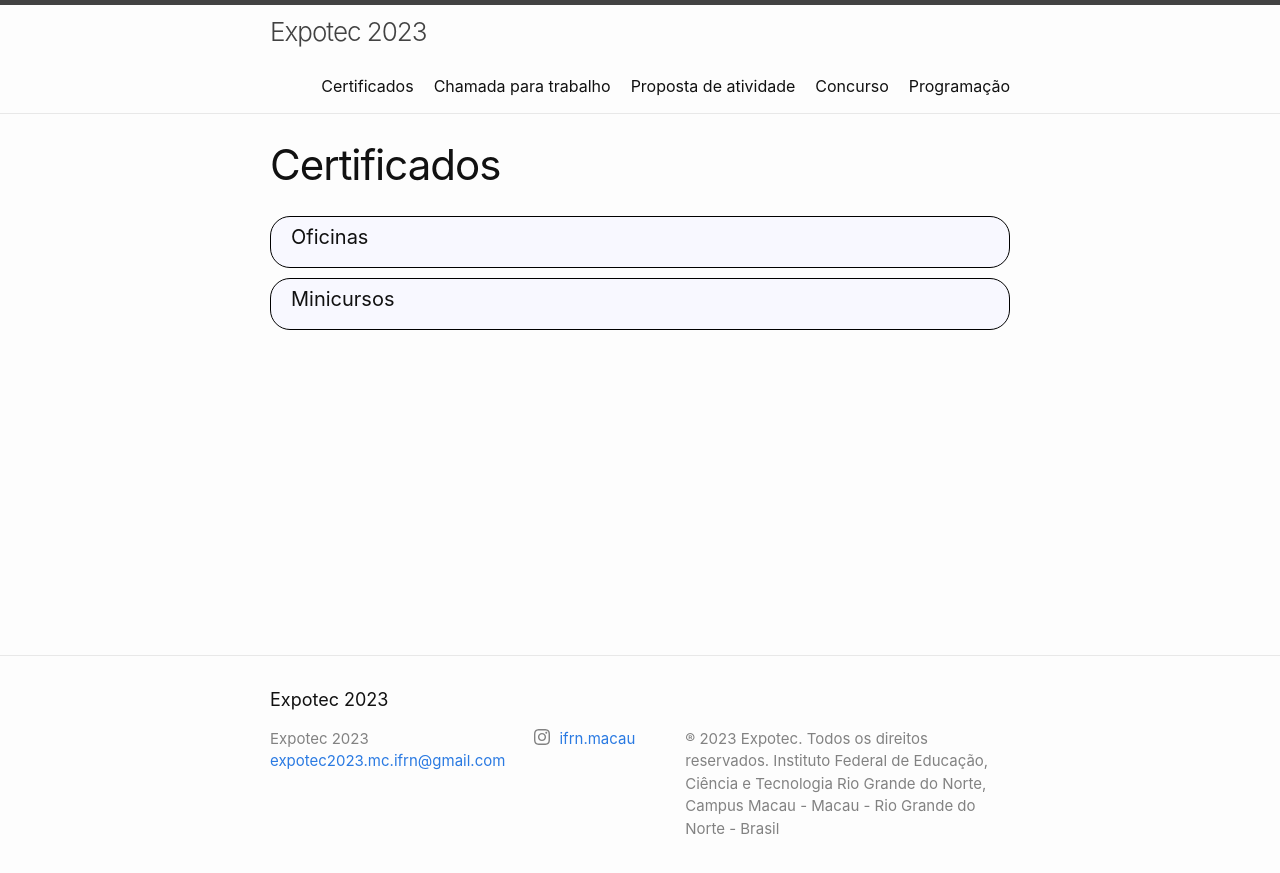
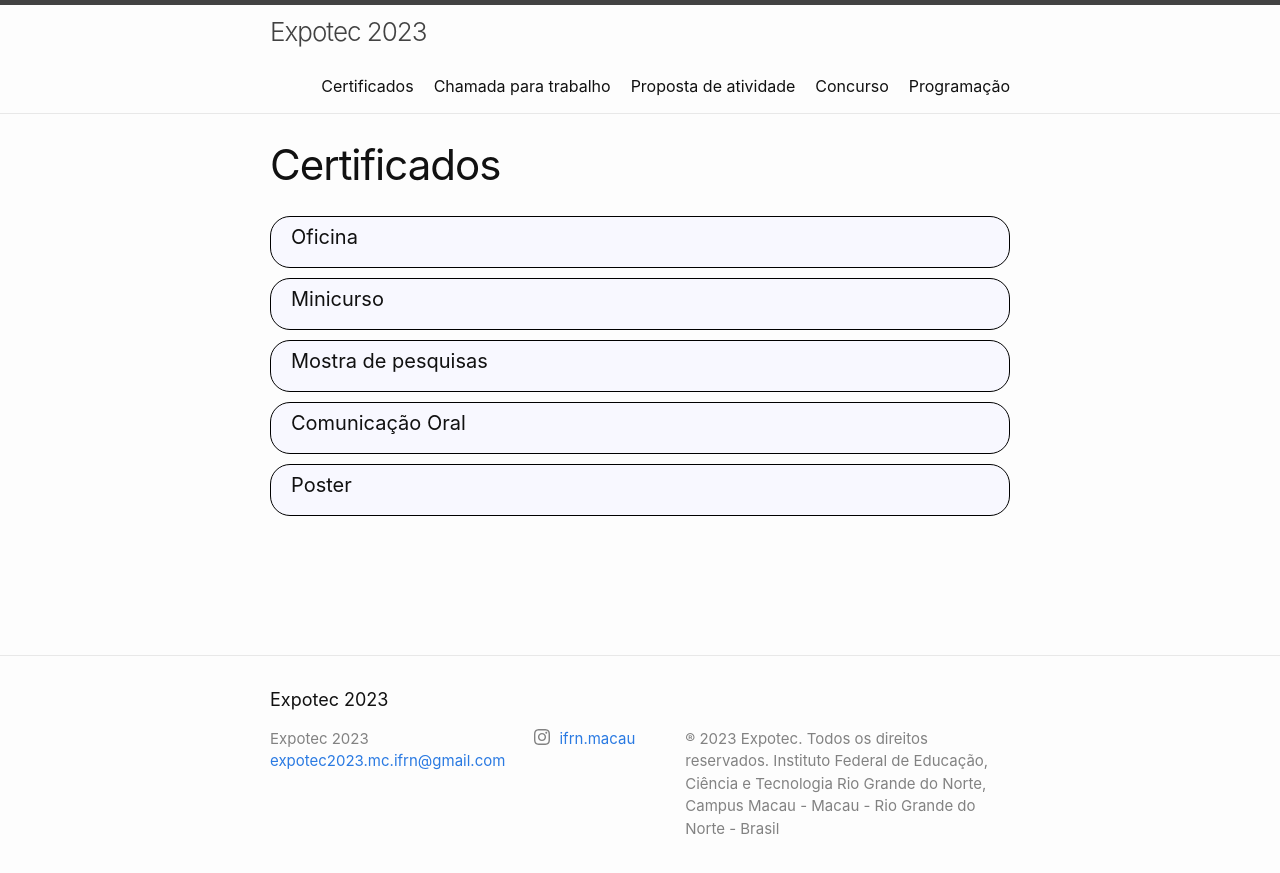
Before and after one commit to ifrn-macau/expotec2023, a Jekyll site: the page built from certificados.md, in a window 1280 px wide. Shown: the top 873 px of the page. Built offline with Jekyll 4.4.1, drawn with Linux system fonts in a browser that asks for light colours; part of the change alters nothing that is shown.

```diff
--- a/certificados.md
+++ b/certificados.md
@@ -42,22 +42,33 @@ permalink: /certificados/
 }
         </style>
 
+
+
+<!--OFICINAS -->
 <div class="expansivel" id="div-terca-1" onclick="expandirDiv('div-terca-1')">
-        <h4 class="titulo-conteudo">Oficinas</h4>
+        <h4 class="titulo-conteudo">Oficina</h4>
         <div class="conteudo-expansivel">
             <div class="detalhes">
           <h4>ANSIEDADE NA CONSTRUÇÃO DA RESILIÊNCIA EMOCIONAL</h4>
             <p><a href="https://drive.google.com/drive/folders/1fSipaMRkd4tQ7TkT_etMrnq6aLpv5LhN?usp=sharing" target="_blank">Link dos certificados</a></p>
-            <h4>Título:</h4>
-            <p>Link dos certificados</p>
+            <h4>O USO DA PLATAFORMA SÊNECA COMO FERRAMENTA EDUCACIONAL ON-LINE</h4>
+            <p><a href="https://drive.google.com/drive/folders/1QlRuJZuz2V3TFfGcGF8NYlAdmtK7dKJd?usp=sharing" target="_blank">Link dos certificados</a></p>
+            <h4>ARTESANATO SUSTENTÁVEL PARA MULHERES DE BAIXA RENDA</h4>
+            <p><a href="https://drive.google.com/drive/folders/1XCClKZa6rI66cb2FkNhVKmOCL_4ClEYU?usp=sharing" target="_blank">Link dos certificados</a></p>
+            <h4>LETTERRING TRANSFORMANDO PALAVRAS</h4>
+            <p><a href="https://drive.google.com/drive/folders/1gysTI1sx4yz2msK_bCXAUDcU8PhDRiL7?usp=sharing" target="_blank">Link dos certificados</a></p>
         </div>
 
 
 </div>
       </div>
 
+
+
+<!--MICURSOS -->
+
 <div class="expansivel" id="div-terca-2" onclick="expandirDiv('div-terca-2')">
-        <h4 class="titulo-conteudo">Minicursos</h4>
+        <h4 class="titulo-conteudo">Minicurso</h4>
         <div class="conteudo-expansivel">
 
 <div class="detalhes">
@@ -65,31 +76,93 @@ permalink: /certificados/
                   <p><a href="https://drive.google.com/drive/folders/1xcD24YuLVhZOlpCpweZAsF11HwAwppCW?usp=sharing" target="_blank">Link dos certificados</a></p>
                   <h4 >LETRAMENTO RACIAL</h4>
                   <p><a href="https://drive.google.com/drive/folders/11QDUg3rOOxIFQq0ucAuPB5RHFnUvS9pL?usp=sharing" target="_blank">Link dos certificados</a></p>
-              </div>
+                  <h4>DESIGN CRIATIVOS PARA EVENTOS COM O CANVA</h4>
+                  <p><a href="https://drive.google.com/drive/folders/1gPjX8HVpSU3PnHoulsf00FcHyX_-DavM?usp=sharing" target="_blank">Link dos certificados</a></p>
+                  <h4>RPG PARA O ENSINO E APRENDIZAGEM DE PROBABILIDADE</h4>
+                  <p><a href="https://drive.google.com/drive/folders/13L_yUINlDRXMJzeiY8y_lzZG5_trHivX?usp=sharing" target="_blank">Link dos certificados</a></p>
+                  <h4>ANÁLISE FISICO-QUÍMICA DA ÁGUA</h4>
+                  <p><a href="https://drive.google.com/drive/folders/1QiZITr-SLMZIrVPKFnBoacxwOuuEFOYY?usp=sharing" target="_blank">Link dos certificados</a></p>
+                  <h4>BOAS PRÁTICAS PARA CROMATOGRAFIA LÍQUIDA DE ALTA EFICIÊNCIA</h4>
+                  <p><a href="https://drive.google.com/drive/folders/1pKktcaORQCQZ_StFho9_UGwFr12nT_Oj?usp=sharing" target="_blank">Link dos certificados</a></p>
+                <h4>CANVA COM IA: DESENHANDO PARA O FUTURO CRIATIVO</h4>
+                  <p><a href="https://drive.google.com/drive/folders/1ERMzcjWWr10UM5peFcCJ-JbQ7Yg9pk0R?usp=sharing" target="_blank">Link dos certificados</a></p>
+                  <h4>ATUAÇÃO POR PROFISSIONAL DA PESQUISA QUIMICA EM OPERAÇÕES DE PERFURAÇÃO E COMPLETAÇÃO DE POÇOS PETROLÍFEROS</h4>
+                  <p><a href="https://drive.google.com/drive/folders/1Guc_YUWYlyy-hODG9X1U48WXqZJZ6hJ4?usp=sharing" target="_blank">Link dos certificados</a></p>
+                  <h4>LICENCIAMENTO AMBIENTAL PARA AQUICULTURA NO ESTADO DO RN</h4>
+                  <p><a href="https://drive.google.com/drive/folders/1wUgyTFskgDfe3FYckp_z7LqRIphZdHK8?usp=sharing" target="_blank">Link dos certificados</a></p>
+                  <h4> ANÁLISE PRESUNTIVA EM CAMARÃO DE CULTIVO</h4>
+                  <p><a href="https://drive.google.com/drive/folders/100p6LnubWrXvBZsn6HT39SBOjO5frooa?usp=sharing" target="_blank">Link dos certificados</a></p>
+</div>
+</div>
+</div>
+
+<!--OMOSTRA DE PESQUISAS DO CURSO DE PGECNM -->
+<div class="expansivel" id="div-terca-3" onclick="expandirDiv('div-terca-3')">
+        <h4 class="titulo-conteudo">Mostra de pesquisas</h4>
+        <div class="conteudo-expansivel">
+            <div class="detalhes">
+          <h4>MOSTRA DE PESQUISAS DO CURSO DE PGECNM</h4>
+            <p><a href="https://drive.google.com/drive/folders/1m806MSrz8_IsGIVtkIoqa7xeVpKOXtYp?usp=sharing" target="_blank">Link dos certificados</a></p>
+
+ </div>
 
 
 </div>
+      </div>
+
+<!--Comunicação Oral -->
+<div class="expansivel" id="div-terca-4" onclick="expandirDiv('div-terca-4')">
+        <h4 class="titulo-conteudo">Comunicação Oral</h4>
+        <div class="conteudo-expansivel">
+            <div class="detalhes">
+          <h4>CERTIFICADOS DA MODALIDADE COMUNICAÇÃO ORAL</h4>
+            <p><a href="https://drive.google.com/drive/folders/1N61wmtoSO9sHMFFddbOaijLIrmSaOeQK?usp=sharing" target="_blank">Link dos certificados</a></p>
+
+ </div>
+
+
 </div>
+      </div>
+
+<!--Posters -->
+<div class="expansivel" id="div-terca-5" onclick="expandirDiv('div-terca-5')">
+        <h4 class="titulo-conteudo">Poster</h4>
+        <div class="conteudo-expansivel">
+            <div class="detalhes">
+          <h4>CERTIFICADOS DA MODALIDADE POSTER</h4>
+            <p><a href="https://drive.google.com/drive/folders/1j2TFIv6g6Iok7kEKrDlQF3hLwPDN6WYo?usp=sharing" target="_blank">Link dos certificados</a></p>
+
+ </div>
+
+
+</div>
+      </div>
 
 
 
 
 <script>
+  function expandirDiv(id) {
+    var div = document.getElementById(id);
+    var conteudo = div.querySelector(".conteudo-expansivel");
 
-        function expandirDiv(id) {
+    if (div.style.height === "" || div.style.height === "50px") {
+      // Salva a altura atual para restaurá-la após recolher
+      var alturaOriginal = div.clientHeight + "px";
 
-  var div = document.getElementById(id);
-  var conteudo = div.querySelector(".conteudo-expansivel");
-  if(div.style.height==""){
-    div.style.height="50px";
+      conteudo.style.display = "flex"; // Exibe o conteúdo ao expandir
+      div.style.height = conteudo.scrollHeight+20 + "px"; // Obtém a altura correta do conteúdo
+
+      // Salva a altura original na propriedade da div para restaurar mais tarde
+      div.setAttribute("data-altura-original", alturaOriginal);
+    } else {
+      // Recolhe a div e restaura a altura original
+      div.style.height = "50px"; // Volte à altura inicial ao recolher
+      conteudo.style.display = "none"; // Oculta o conteúdo ao recolher
+
+      // Restaura a altura original
+      var alturaOriginal = div.getAttribute("data-altura-original");
+      div.style.height = alturaOriginal;
+    }
   }
-
-  if (div.style.height === "50px") {
-    div.style.height = "200px"; // Ajuste a altura desejada ao expandir
-    conteudo.style.display = "flex"; // Exibe o conteúdo ao expandir
-  } else {
-    div.style.height = "50px"; // Volte à altura inicial ao recolher
-    conteudo.style.display = "none"; // Oculta o conteúdo ao recolher
-  }
-}
-      </script>
+</script>
```
